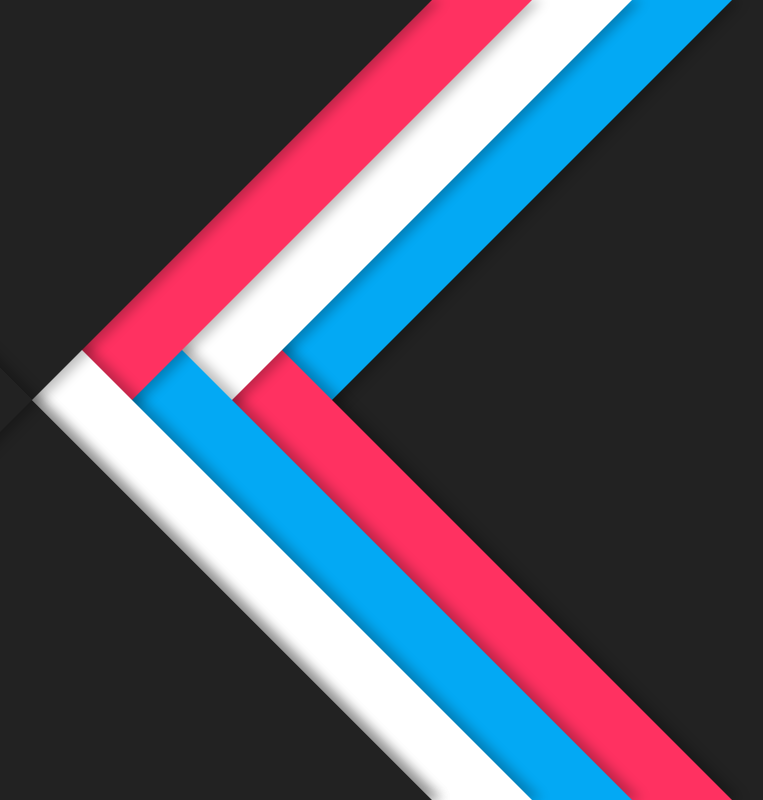
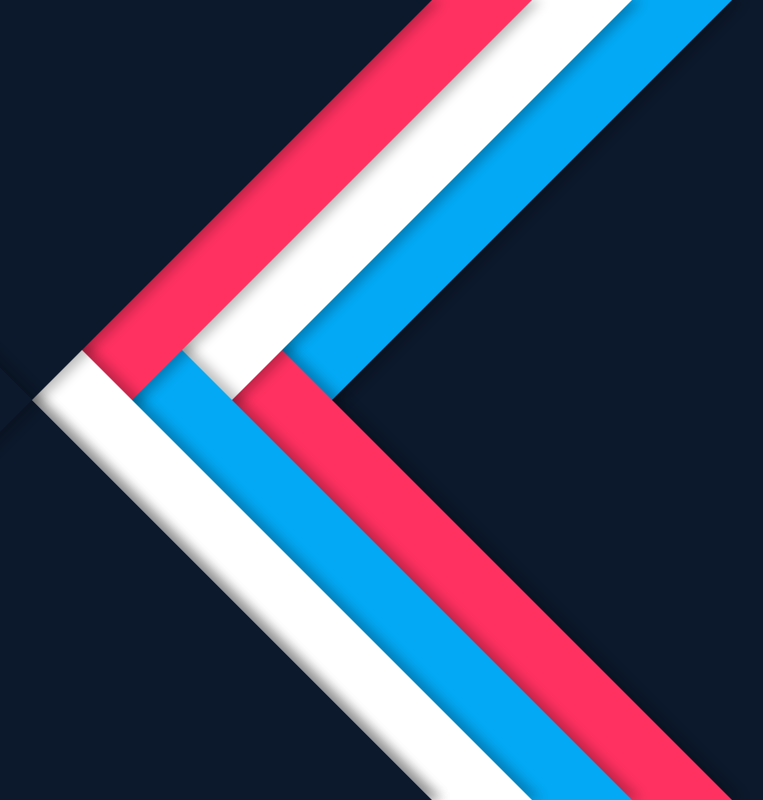
Before and after one commit to leonelborgesdev/portfolio, a React (Create React App) app: page / in a window 1280 px wide. Shown: the whole page, without its empty margins (308-1071 px from the left). Built offline with nearby package versions, Linux system fonts and the light colour scheme; a web font is replaced by a local one.

Commit message:
portfolio

```diff
--- a/src/components/DarkMode/DarkMode.css
+++ b/src/components/DarkMode/DarkMode.css
@@ -7,7 +7,7 @@
     position: relative;
     width: 100%;
     height: 100vh;
-    background: #222;
+    background: #0c192c;
     overflow: hidden;
 }
 .layer{
@@ -34,7 +34,7 @@
     z-index: 5;
 }
 .layer.layer4{
-    background: #222;
+    background: #0c192c;
     transform: skewX(-45deg) translateX(-300px);
     z-index: 10;
 }
@@ -54,7 +54,7 @@
     z-index: 6;
 }
 .layer.layer8{
-    background: #222;
+    background: #0c192c;
     transform: skewX(45deg) translateX(-300px);
     z-index: 8;
 }
--- a/src/components/Home/Home.jsx
+++ b/src/components/Home/Home.jsx
@@ -10,12 +10,13 @@ import ButonPdf from "../ButonPdf/ButonPdf";
 import { SoftSkills } from "../SoftSkills/SoftSkills";
 import { Contacto } from "../Contacto/Contacto";
 import { Mapa } from "../Mapa/Mapa";
+import { DarkMode } from "../DarkMode/DarkMode";
 
 export const Home = () => {
   const { cards, language, mode } = useSelector((state) => state);
   return (
     <div id="inicio" className="container_home">
-      <FondoOscuro />
+      <DarkMode />
       <div id="about" className="sec">
         <div id="contact" className="separadores">
           <h1>{language === "español" ? "Acerca de Mi" : "About Me"}</h1>
```
